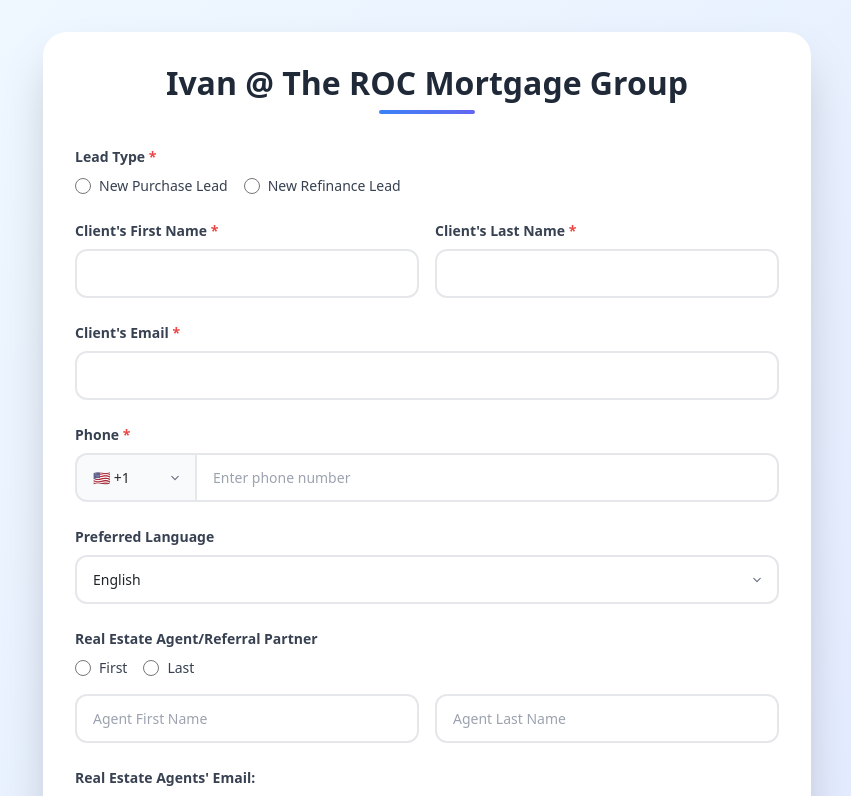
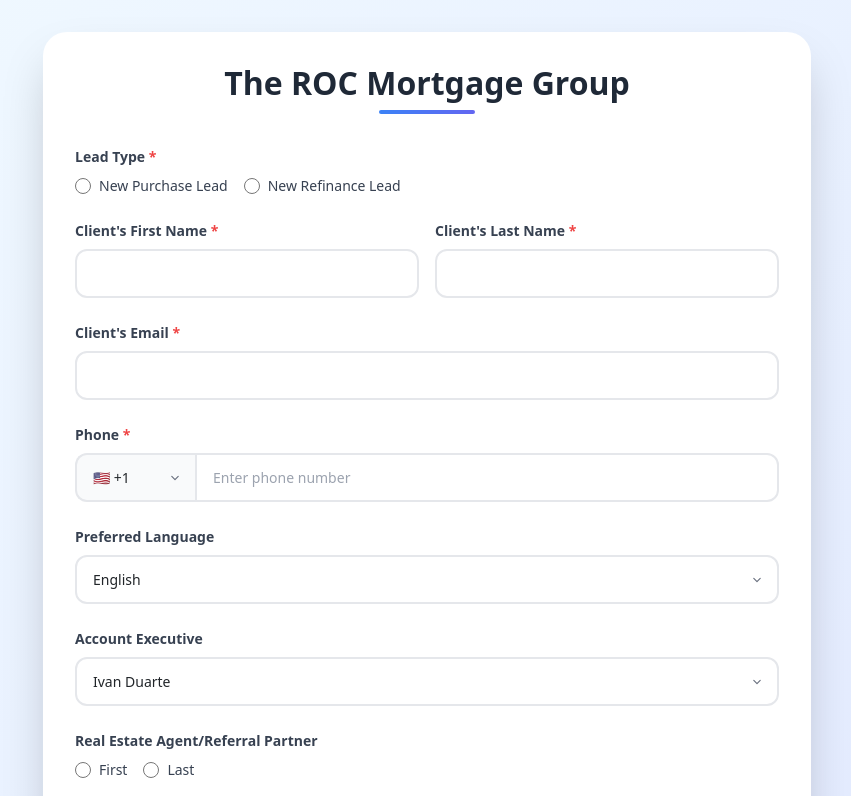
Before and after one commit to N8N-Automations/Ivan-Lead-Form, a React (Vite) app: page / in a window 1280 px wide. Shown: the top 796 px of the page, without its empty margins (213-1064 px from the left). Built offline with nearby package versions, Linux system fonts and the light colour scheme.

Commit message:
first comit

```diff
--- a/index.html
+++ b/index.html
@@ -2,7 +2,7 @@
 <html lang="en">
   <head>
     <meta charset="UTF-8" />
-    <!-- <link rel="icon" type="image/svg+xml" href="/vite.svg" /> -->
+    <link rel="icon" type="image/svg+xml" href="./logo.png" />
     <meta name="viewport" content="width=device-width, initial-scale=1.0" />
     <title>Lead Rochomeloans</title>
   </head>
--- a/src/components/LeeadForm.tsx
+++ b/src/components/LeeadForm.tsx
@@ -67,6 +67,7 @@
     countryCode: '+1',
     phone: '',
     preferredLanguage: 'English',
+    accountExecutive: 'Ivan Duarte',
     agentType: '',
     agentFirst: '',
     agentLast: '',
@@ -299,6 +300,7 @@
       opacity: 0.7,
       cursor: 'not-allowed',
       transform: 'none',
+      background: 'black',
     },
     spinner: {
       width: '16px',
@@ -307,6 +309,7 @@
       borderTop: '2px solid white',
       borderRadius: '50%',
       animation: 'spin 1s linear infinite',
+      color:"black",
     },
     required: {
       color: '#ef4444',
@@ -345,7 +348,7 @@
           <div style={styles.formCard} className="form-card">
             <div style={styles.header}>
               <h1 style={styles.title} className="title">
-                Ivan @ The ROC Mortgage Group
+                The ROC Mortgage Group
               </h1>
               <div style={styles.underline}></div>
             </div>
@@ -473,6 +476,24 @@
                       {language}
                     </option>
                   ))}
+                </select>
+              </div>
+
+              {/* Account Executive */}
+              <div style={styles.formGroup}>
+                <label style={styles.label}>
+                  Account Executive
+                </label>
+                <select
+                  name="accountExecutive"
+                  value={formData.accountExecutive}
+                  onChange={handleInputChange}
+                  style={styles.select}
+                >
+                  <option value="Ivan Duarte">Ivan Duarte</option>
+                  <option value="Zunaira Asghar">Zunaira Asghar</option>
+                  <option value="Yauvan Kumar">Yauvan Kumar</option>
+                  <option value="Michael Simpson">Michael Simpson</option>
                 </select>
               </div>
 
```
Also changed, not shown: image.png, public/logo.png (added).
